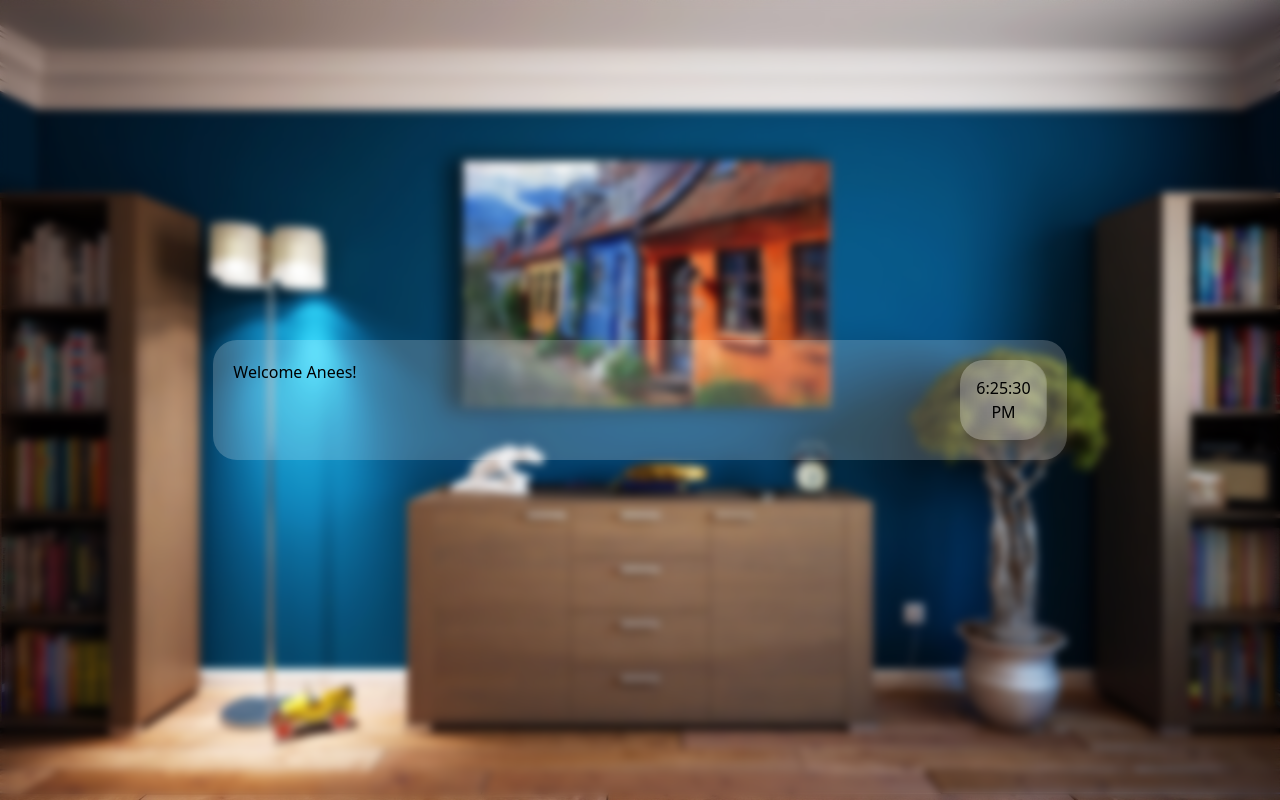
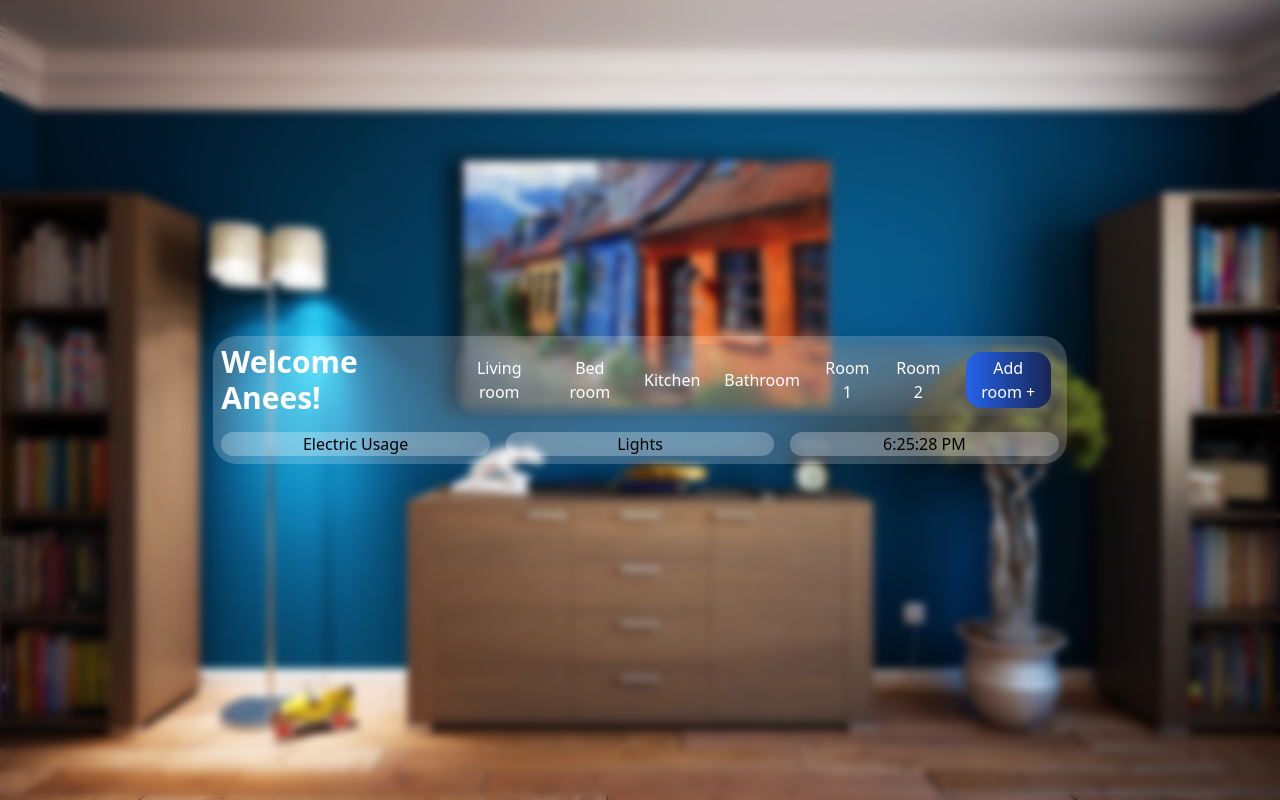
Before and after one commit to Aneeshaik/smart-home, a React (Create React App) app: page / in a window 1280 px wide. Built offline with nearby package versions, Linux system fonts and the light colour scheme.

Commit message:
format-added

```diff
--- a/public/index.html
+++ b/public/index.html
@@ -14,6 +14,6 @@
     <title>React App</title>
   </head>
   <body class="custom-bg backdrop-blur-sm">
-    <div id="root"></div>
+    <div id="root" class=""></div>
   </body>
 </html>
--- a/src/components/Body.js
+++ b/src/components/Body.js
@@ -1,19 +1,22 @@
-import { useState, useEffect } from "react";
+import Header from "./Header";
+import Right from "./Right";
+import Left from "./Left";
+import Middle from "./Middle";
 const Body = () => {
-        const [time, setTime] = useState(new Date().toLocaleTimeString());
-
-        useEffect(() => {
-            const timer = setInterval(() => {
-                setTime(new Date().toLocaleTimeString());
-            }, 1000);
-            return () => clearInterval(timer); // Cleanup the interval on component unmount
-        }, []);
     return(
         <div className="flex items-center justify-center min-h-screen">
-            <div className="backdrop-blur-lg bg-white/20 w-2/3 p-5 rounded-3xl flex justify-between">
-                <h1 className="text-left">Welcome Anees!</h1>
-                <div className="backdrop-blur-lg bg-white/20 w-min p-4 rounded-3xl">
-                    <h1>{time}</h1>
+            <div className="backdrop-blur-lg bg-white/20 w-2/3 rounded-3xl">
+                <Header />
+                <div className="flex justify-between">
+                    <div className="w-1/3">
+                        <Left />
+                    </div>
+                    <div className="w-1/3">
+                        <Middle />
+                    </div>
+                    <div className="w-1/3">
+                        <Right />
+                    </div>
                 </div>
             </div>
         </div>
--- /dev/null
+++ b/src/components/Header.js
@@ -0,0 +1,20 @@
+const Header = () => {
+    return (
+            <div className="flex justify-between items-center">
+                    <h1 className="text-left text-white font-semibold text-3xl m-2">Welcome Anees!</h1>
+                    <ul className="backdrop-blur-lg bg-black/10 flex w-max m-2 p-2 font-medium rounded-3xl space-x-6 items-center text-white">
+                        <li>Living room</li>
+                        <li>Bed room</li>
+                        <li>Kitchen</li>
+                        <li>Bathroom</li>
+                        <li>Room 1</li>
+                        <li>Room 2</li>
+                        <li>
+                            <button className="bg-gradient-to-r from-blue-600 to-blue-950 px-2 py-1 rounded-2xl">Add room +</button>
+                        </li>
+                    </ul>
+            </div>
+    )
+}
+
+export default Header;
--- /dev/null
+++ b/src/components/Left.js
@@ -0,0 +1,11 @@
+const Left = () => {
+    return (
+        <div className="">
+            <div className="backdrop-blur-lg m-2 bg-white/20 rounded-3xl">
+                <h1 className="">Electric Usage</h1>
+            </div>
+        </div>
+    )
+}
+
+export default Left
--- /dev/null
+++ b/src/components/Middle.js
@@ -0,0 +1,9 @@
+const Middle = () => {
+    return (
+        <div className="backdrop-blur-lg m-2 bg-white/20 rounded-3xl">
+            <h1>Lights</h1>
+        </div>
+    )
+}
+
+export default Middle
--- /dev/null
+++ b/src/components/Right.js
@@ -0,0 +1,21 @@
+import { useState, useEffect } from "react";
+
+const Right = () => {
+    const [time, setTime] = useState(new Date().toLocaleTimeString());
+
+    useEffect(() => {
+            const timer = setInterval(() => {
+                setTime(new Date().toLocaleTimeString());
+            }, 1000);
+            return () => clearInterval(timer); // Cleanup the interval on component unmount
+        }, []);
+
+    return (
+        <div className="backdrop-blur-lg m-2 bg-white/20 rounded-3xl">
+            <h1>{time}</h1>
+        </div>
+    )
+}
+
+
+export default Right;
```
